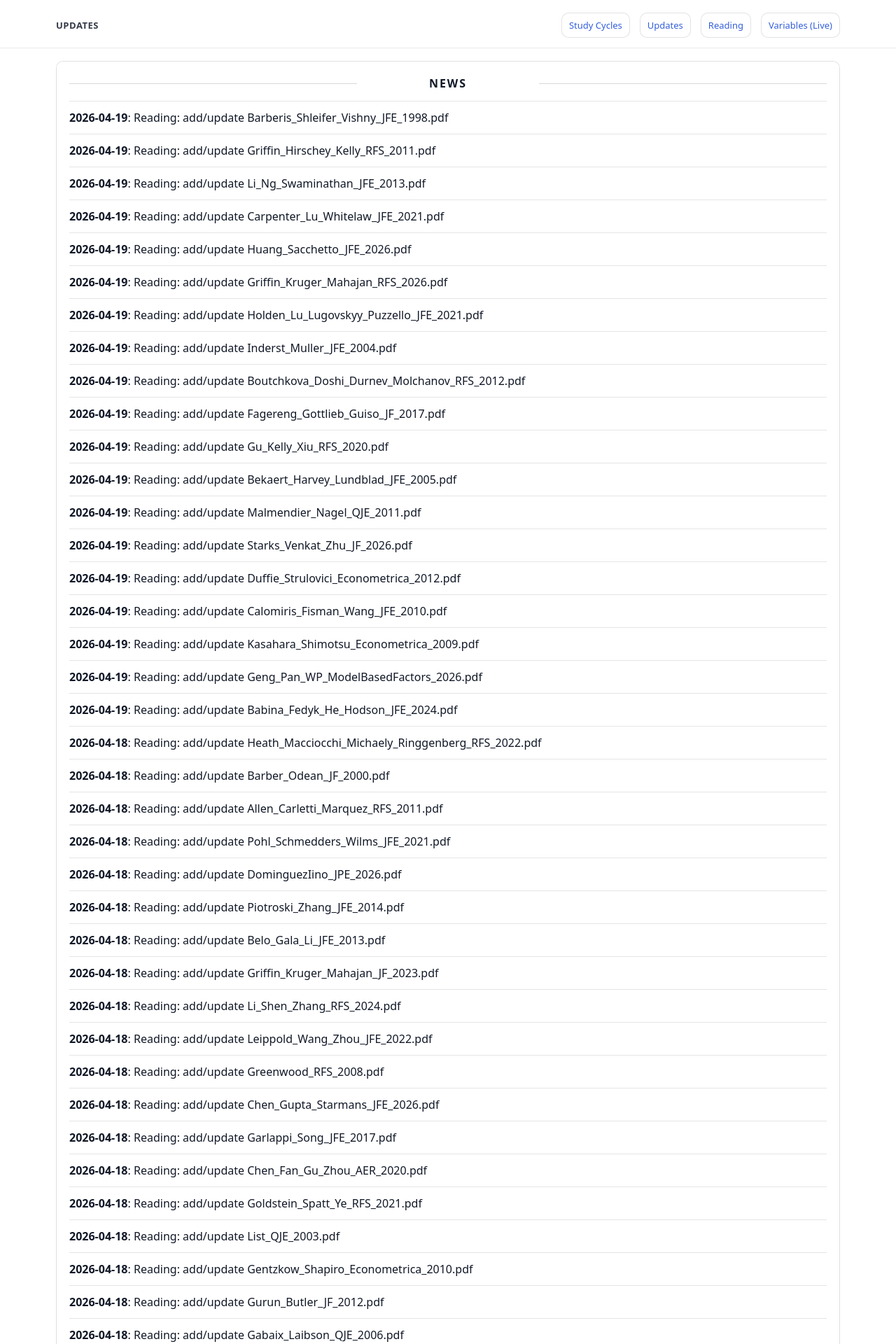
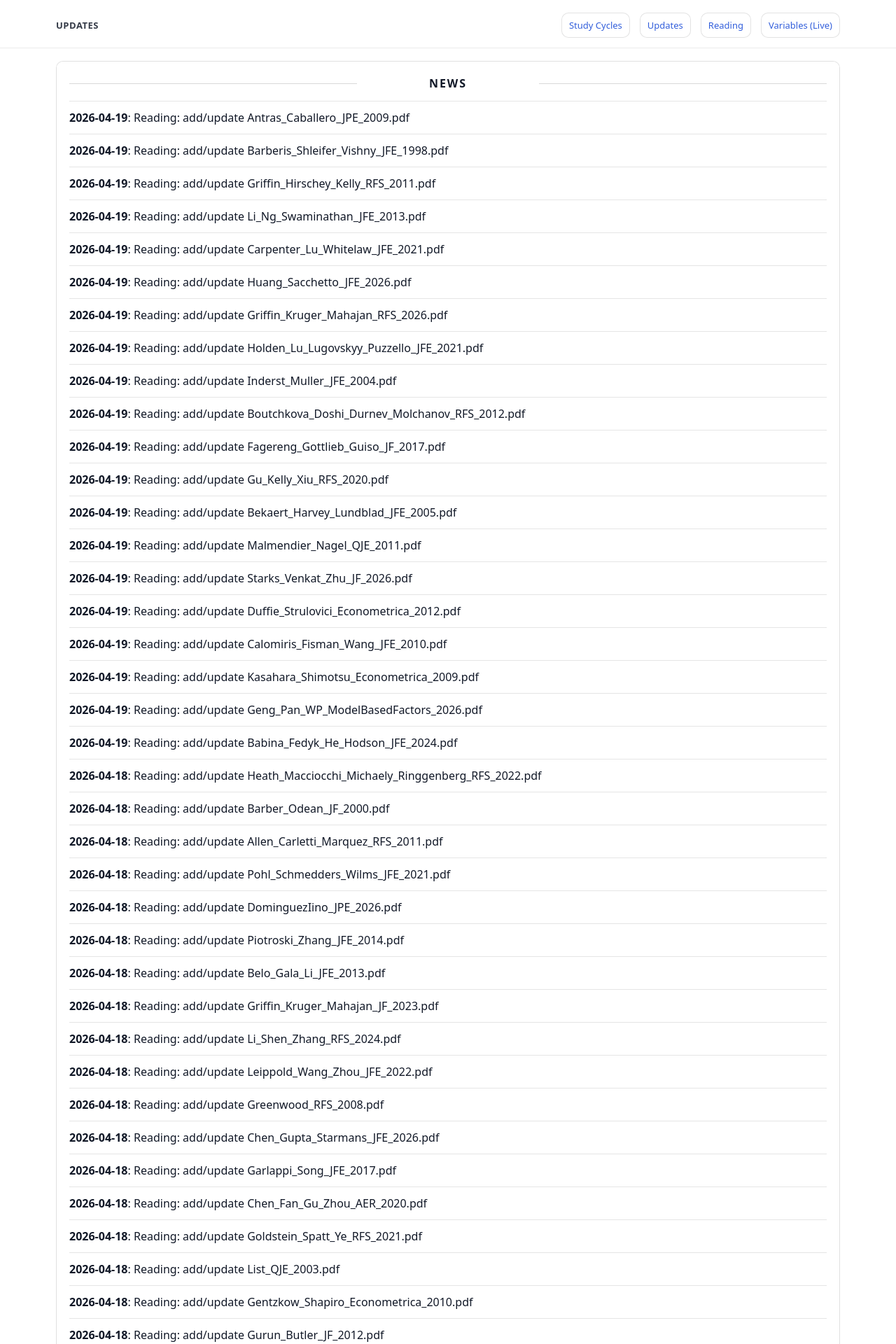
Before and after one commit to yaxinzn/study-archive, a Jekyll site: the page built from updates/index.md, in a window 1280 px wide. Shown: the top 1920 px of the page at 70% size. Built offline with Jekyll 4.4.1, drawn with Linux system fonts in a browser that asks for light colours; some of the changed text lies outside the part shown.

Commit message:
chore: update NEWS feed

```diff
--- a/_data/news.yml
+++ b/_data/news.yml
@@ -1,4 +1,7 @@
 # Auto-generated update history (sorted newest -> oldest). Do not edit manually.
+- ts: "1776599459"
+  date: "2026-04-19"
+  title: "Reading: add/update Antras_Caballero_JPE_2009.pdf"
 - ts: "1776599353"
   date: "2026-04-19"
   title: "Reading: add/update Barberis_Shleifer_Vishny_JFE_1998.pdf"
```
